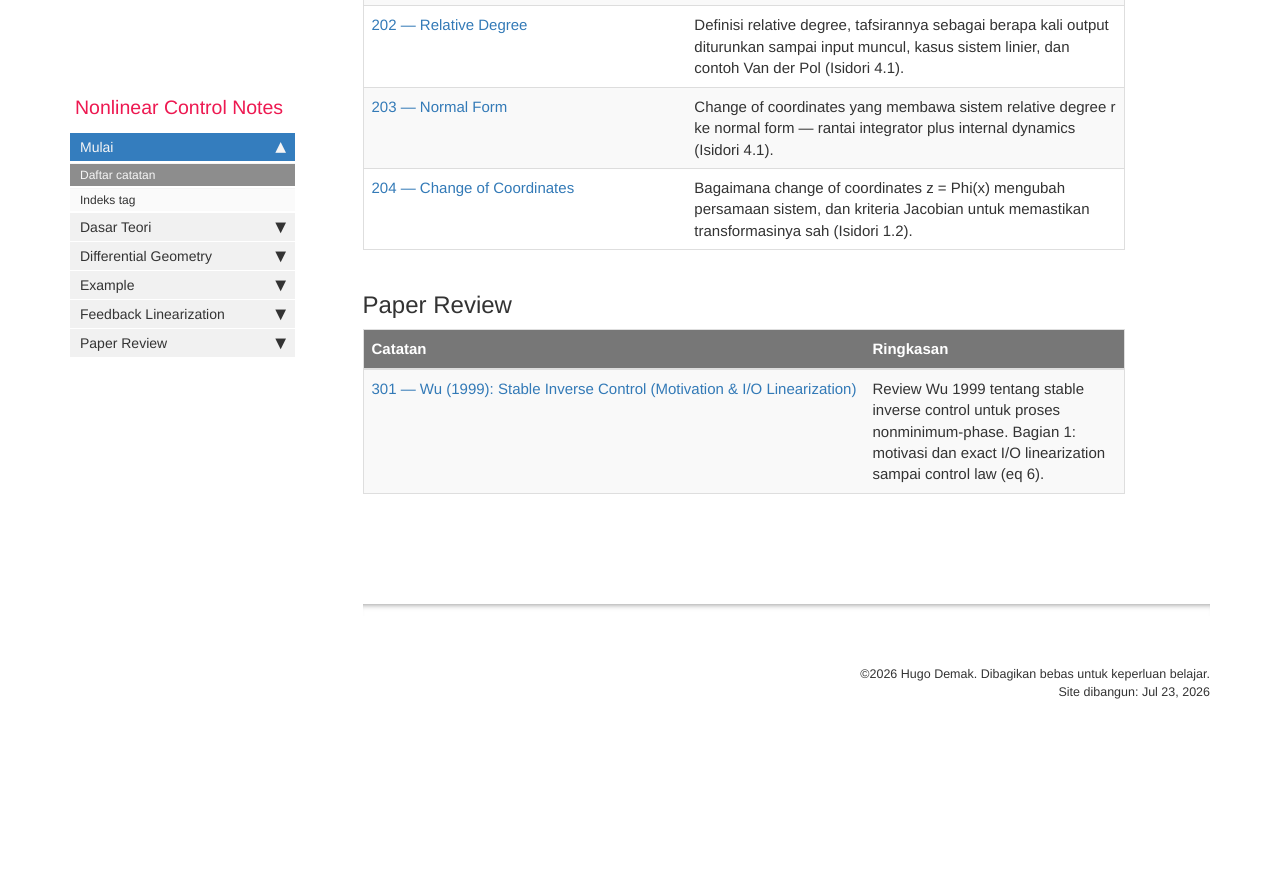
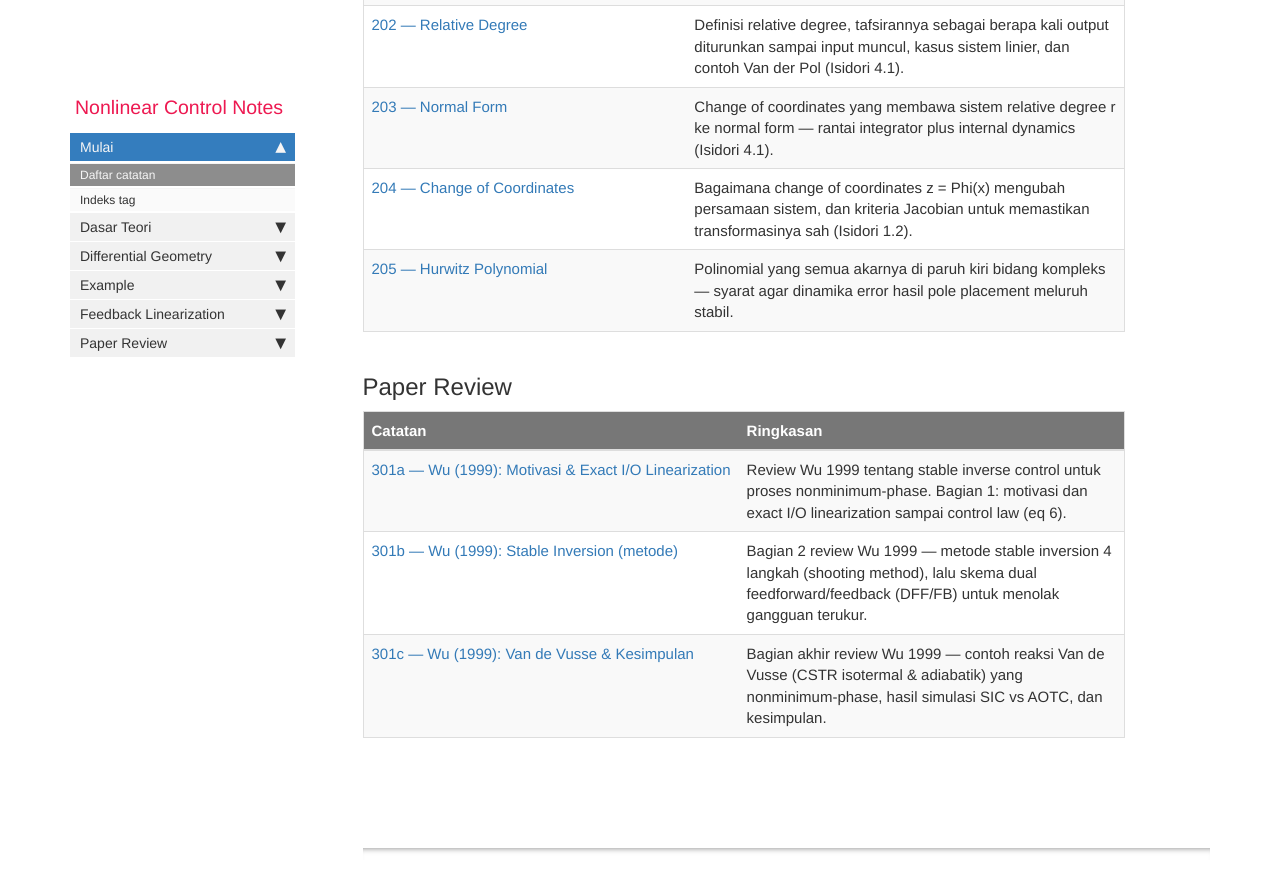
Before and after one commit to Pekosann/nonlinear-control-notes, a Jekyll site: the page built from index.md, in a window 1280 px wide and 900 px high, scrolled down 1621 px. Shown: the top 891 px of the window. Built offline with Jekyll 4.4.1, drawn with Linux system fonts in a browser that asks for light colours; comment, search, counter and statistics services are not loaded; before the commit the page ends 2372 px from its top, so only the background shows below that; some of the changed lines change nothing that is shown.

Commit message:
Complete Wu (1999) review; renumber to 301a/b/c; add note 205 (Hurwitz)
- Finish the paper: 301b (stable inversion method - error system, 4-step
  shooting procedure, Theorems 1-3, DFF/FB disturbance rejection) and 301c
  (Van de Vusse isothermal & adiabatic CSTR examples, results, conclusions).
- Renumber the three Wu parts 301 -> 301a/301b/301c so 301x = one paper and
  302 stays free for the next journal, per request. All cross-links updated.
- Add 205 Hurwitz polynomial (roots in open LHP <=> error decays; necessary
  positive-coefficient test; Routh-Hurwitz table for n<=3); 301a links to it.
- Fix a kramdown gotcha: a literal '|' inside inline math in a prose line is
  read as a GFM table-cell separator and shatters the math span (was breaking
  301b's Jacobian expression). Rewrote without the bar.
- All equations read off rendered page images (scanned ligatures unreliable).

```diff
--- a/_data/sidebars/notes_sidebar.yml
+++ b/_data/sidebars/notes_sidebar.yml
@@ -96,10 +96,22 @@
       url: /204-change-of-coordinates.html
       output: web
 
+    - title: 205 — Hurwitz Polynomial
+      url: /205-hurwitz-polynomial.html
+      output: web
+
   - title: Paper Review
     output: web
     folderitems:
 
-    - title: "301 — Wu (1999): Stable Inverse Control (Motivation & I/O Linearization)"
-      url: /301-wu-1999-stable-inverse-control.html
+    - title: "301a — Wu (1999): Motivasi & Exact I/O Linearization"
+      url: /301a-wu-1999-motivasi.html
       output: web
+
+    - title: "301b — Wu (1999): Stable Inversion (metode)"
+      url: /301b-wu-1999-stable-inversion.html
+      output: web
+
+    - title: "301c — Wu (1999): Van de Vusse & Kesimpulan"
+      url: /301c-wu-1999-van-de-vusse.html
+      output: web
--- /dev/null
+++ b/notes/205-hurwitz-polynomial.md
@@ -0,0 +1,55 @@
+---
+title: 205 — Hurwitz Polynomial
+section: Feedback Linearization
+tags: [feedback-linearization]
+summary: Polinomial yang semua akarnya di paruh kiri bidang kompleks — syarat agar dinamika error hasil pole placement meluruh stabil.
+permalink: /205-hurwitz-polynomial.html
+folder: notes
+last_updated: Jul 23, 2026
+---
+
+Di langkah *pole placement* pada [feedback linearization](201-feedback-linearization-konsep.html), gain $k_i$ dipilih supaya sebuah polinomial karakteristik jadi **Hurwitz**. Halaman ini menjelaskan artinya.
+
+## Definisi
+
+Sebuah polinomial
+
+$$
+p(s) = s^n + a_{n-1}s^{n-1} + \dots + a_1 s + a_0
+$$
+
+disebut **Hurwitz** (atau *stabil*) kalau **semua akarnya punya bagian real negatif tegas** — yaitu semua akar berada di **paruh kiri terbuka** bidang kompleks ($\operatorname{Re}(s) < 0$).
+
+## Kenapa penting
+
+Setelah feedback linearization, dinamika error $e = y - y_d$ menjadi persamaan diferensial **linier** dengan polinomial karakteristik $p(s)$:
+
+$$
+e^{(n)} + a_{n-1}e^{(n-1)} + \dots + a_1 \dot{e} + a_0 e = 0
+$$
+
+Solusinya berupa kombinasi $e^{\lambda_i t}$ dengan $\lambda_i$ akar-akar $p(s)$. Jadi:
+
+$$
+p(s) \text{ Hurwitz} \iff e(t) \to 0 \text{ secara eksponensial}
+$$
+
+Kalau ada satu akar saja dengan $\operatorname{Re}(\lambda) \geq 0$, error tidak meluruh — trackingnya gagal. Itulah kenapa syarat Hurwitz muncul di [201 — Feedback Linearization: Konsep Intuitif](201-feedback-linearization-konsep.html) dan di control law [Wu (eq 13)](301a-wu-1999-motivasi.html).
+
+## Syarat perlu: semua koefisien positif
+
+Syarat **perlu** (tapi belum tentu cukup) agar $p(s)$ Hurwitz: semua koefisien $a_i > 0$ (bertanda sama). Kalau ada koefisien nol atau berlawanan tanda, pasti **bukan** Hurwitz. Untuk $n \leq 2$ syarat ini sekaligus cukup; untuk $n \geq 3$ belum tentu.
+
+## Kriteria Routh–Hurwitz
+
+Untuk mengecek tanpa menghitung akar, dipakai **kriteria Routh–Hurwitz** [@seborg]: $p(s)$ Hurwitz jika dan hanya jika semua elemen kolom pertama *array Routh* bertanda sama (positif). Kasus kecil yang sering dipakai:
+
+| Orde | $p(s)$ | Syarat Hurwitz |
+|---|---|---|
+| $n=1$ | $s + a_0$ | $a_0 > 0$ |
+| $n=2$ | $s^2 + a_1 s + a_0$ | $a_1 > 0,\; a_0 > 0$ |
+| $n=3$ | $s^3 + a_2 s^2 + a_1 s + a_0$ | $a_2, a_1, a_0 > 0$ dan $a_2 a_1 > a_0$ |
+
+## Kaitan dengan pole placement
+
+Di feedback linearization, setelah nonlinieritas dibatalkan, kita bebas menaruh akar-akar $p(s)$ di mana saja lewat gain $k_i$. Menaruhnya di paruh kiri (membuat $p$ Hurwitz) memberi dinamika error yang stabil. Makin jauh ke kiri akarnya, makin cepat error meluruh — tapi butuh usaha kendali lebih besar. Ini pertukaran (*trade-off*) baku dalam desain.
--- a/notes/301-wu-1999-stable-inverse-control.md
+++ b/notes/301a-wu-1999-motivasi.md
@@ -1,9 +1,9 @@
 ---
-title: "301 — Wu (1999): Stable Inverse Control (Motivation & I/O Linearization)"
+title: "301a — Wu (1999): Motivasi & Exact I/O Linearization"
 section: Paper Review
 tags: [paper-review, feedback-linearization]
 summary: "Review Wu 1999 tentang stable inverse control untuk proses nonminimum-phase. Bagian 1: motivasi dan exact I/O linearization sampai control law (eq 6)."
-permalink: /301-wu-1999-stable-inverse-control.html
+permalink: /301a-wu-1999-motivasi.html
 folder: notes
 last_updated: Jul 23, 2026
 ---
@@ -92,8 +92,36 @@
 
 bisa melinierkan peta I/O sistem. Ini persis hukum feedback linearization di [201 — Feedback Linearization: Konsep Intuitif](201-feedback-linearization-konsep.html) — membatalkan $L_f^r h$ (drift output) lalu membagi dengan $L_g L_f^{r-1}h$ (koefisien input, yaitu $a(z)$ di [203 — Normal Form](203-normal-form.html)). Substitusi eq 6 ke $\dot{\xi}_r$ memberi $\dot{\xi}_r = v$, jadi rantai integrator murni dari $v$ ke $y$.
 
-**Tapi ada masalah kalau nonminimum-phase.** Kalau internal dynamics (5) tidak stabil, feedback linearization ini **gagal**: mode tak teramati yang tak stabil tetap ada. Jadi exact I/O linearization **tidak bisa dicapai** untuk sistem nonlinier nonminimum-phase, karena skema linearisasi malah menghasilkan hukum kendali dengan inversi tak stabil. Inilah persoalan yang mau diselesaikan Wu di bagian-bagian berikutnya.
+**Tapi ada masalah kalau nonminimum-phase.** Kalau internal dynamics (5) tidak stabil, feedback linearization ini **gagal**: mode tak teramati yang tak stabil tetap ada. Jadi exact I/O linearization **tidak bisa dicapai** untuk sistem nonlinier nonminimum-phase, karena skema linearisasi malah menghasilkan hukum kendali dengan inversi tak stabil. Inilah persoalan yang mau diselesaikan Wu.
+
+## §1.2 Approximate output tracking control (AOTC)
+
+Sebelum metodenya sendiri, Wu meninjau pendekatan yang sudah ada: *approximate output tracking control* dari Hauser et al. — perluasan feedback linearization untuk sistem yang **sedikit** nonminimum-phase, dengan cara *approximate* I/O linearization.
+
+Idenya: cari relative degree konstan baru $\rho$ dengan $r < \rho < \infty$, lalu pakai change of coordinates baru (eq 7):
+
+$$
+(\tilde{\xi}^T, \tilde{\eta}^T)^T = \varpi(x) = \bigl(h(x),\; L_f h(x),\; \dots,\; L_f^{\rho-1}h(x),\; \tilde{\eta}_1(x),\; \dots,\; \tilde{\eta}_{n-\rho}(x)\bigr)^T \tag{7}
+$$
+
+dengan $L_g \tilde{\eta}_i(x) = 0$ (eq 8). Suku-suku nonlinier $L_g L_f^{r-1}h, \dots, L_g L_f^{\rho-2}h$ dianggap **kecil**, yaitu $|L_g L_f^i h(x)| = |\omega_i(x)| < 1$. Kalau suku-suku ini nol, sistemnya persis ekuivalen minimum-phase; sistem disebut *slightly* nonminimum-phase kalau efek nonlinieritas ini cukup kecil (eq 10).
+
+Control law aproksimasinya (eq 11):
+
+$$
+u = \frac{v - L_f^{\rho} h(x)}{L_g L_f^{\rho-1}h(x)} \tag{11}
+$$
+
+Untuk tracking trajektori $y_d$, pilih $v$ (eq 12):
+
+$$
+v = y_d^{(\rho)} - \sum_{i=1}^{\rho} k_i\bigl(L_f^{i-1}h(x) - y_d^{(i-1)}\bigr) \tag{12}
+$$
+
+dengan $k_i > 0$ dipilih supaya polinomial $s^{\rho} + k_{\rho}s^{\rho-1} + \dots + k_1$ Hurwitz (eq 13) — sama polanya dengan pole placement di [201 — Feedback Linearization: Konsep Intuitif](201-feedback-linearization-konsep.html).
+
+**Remark 1** [@weiwu1999]. *...the so-called approximate output tracking control for nonminimum-phase process would be lack of robustness against disturbances.* Inilah kelemahan yang mendorong Wu mengembangkan **stable inversion**.
 
 ---
 
-*Bersambung: §1.2 (approximate output tracking control) dan seterusnya.*
+*Lanjut ke [§2 — Stable Inverse Control](301b-wu-1999-stable-inversion.html) (metode utama paper).*
--- /dev/null
+++ b/notes/301b-wu-1999-stable-inversion.md
@@ -0,0 +1,81 @@
+---
+title: "301b — Wu (1999): Stable Inversion (metode)"
+section: Paper Review
+tags: [paper-review, feedback-linearization]
+summary: Bagian 2 review Wu 1999 — metode stable inversion 4 langkah (shooting method), lalu skema dual feedforward/feedback (DFF/FB) untuk menolak gangguan terukur.
+permalink: /301b-wu-1999-stable-inversion.html
+folder: notes
+last_updated: Jul 23, 2026
+---
+
+Lanjutan [301a — Wu (1999): Motivasi & Exact I/O Linearization](301a-wu-1999-motivasi.html). Bagian ini metode inti paper [@weiwu1999]: **stable inversion** untuk sistem nonminimum-phase, lalu perluasannya untuk menolak gangguan (**DFF/FB**).
+
+## Sistem galat (error system)
+
+Wu bekerja dengan sistem dalam bentuk deviasi, digeser supaya kesetimbangannya di origin. $f_0, g_0, h_0$ adalah $f, g, h$ dalam bentuk galat, dengan $f_0(0) = 0$. Ditinjau *perturbed error system* (eq 14):
+
+$$
+\dot{x} = f_0(x) + g_0(x)u, \qquad e = h_0(x), \qquad x(0) = 0
+$$
+
+dengan $e = y - y_d$ *tracking error*, dan $\omega(\cdot) \in \mathbb{R}^p$ gangguan ($\omega(0) = 0$).
+
+Untuk melacak $y_d$ secara persis (kasus $\omega = 0$), dipakai kendali berbasis inversi (Devasia et al., eq 15):
+
+$$
+u(t) = u_d(t) + K\bigl(x_d(t) - x(t)\bigr) \tag{15}
+$$
+
+dengan $(u_d, x_d)$ pasangan trajektori input–state yang diinginkan, dan $K \in \mathbb{R}^{1 \times n}$ gain penstabil. **Masalah stable inversion**: temukan $u_d(t)$ dan $x_d(t)$ yang **terbatas** (bounded) sedemikian model galat terpenuhi, $y = y_d$ sepanjang waktu, dan $u_d, x_d \to 0$ saat $t \to \pm\infty$ (eq 16).
+
+## §2.1 Prosedur stable inversion (4 langkah)
+
+Kuncinya bukan menyelesaikan *initial-value problem* biasa, melainkan **two-point boundary value problem** — dari situlah trajektori yang stabil didapat.
+
+**Assumption 1** (eq 19) — suku nonlinier $F(\cdot, \cdot)$ *locally Lipschitz* di sekitar origin (ada konstanta $l_1, l_2 > 0$ dan matriks $A = \partial F/\partial x$ dievaluasi di $(0,0)$). **Theorem 1** [@weiwu1999]: kalau pertumbuhan $F$ memenuhi Lipschitz (19) dan $y_d$ terbatas, maka untuk $l_1, l_2$ cukup kecil, $u_d(t) \to 0$, $x_d(t) \to 0$ saat $t \to +\infty$, dan ada solusi tunggal.
+
+Prosedurnya:
+
+- **Step 1** — pastikan relative degree $r$ terdefinisi baik: $L_{g_0}L_{f_0}^{r-1}h_0(x) \neq 0$ (eq 21).
+- **Step 2** — definisikan koordinat $\bar{\xi}_i = L_{f_0}^{i-1}h_0(x)$ (eq 22); sistem jadi bentuk [normal form](203-normal-form.html) (eq 23). Feedback law (eq 24):
+$$
+u = \bigl(L_{g_0}L_{f_0}^{r-1}h_0(x)\bigr)^{-1}\bigl[v - L_{f_0}^r h_0(x)\bigr] \equiv \alpha(\bar{\xi}, \bar{\eta}, v)
+$$
+memberi hubungan I/O linier $y^{(r)} = v$ (eq 25). Pilih $v = y_d^{(r)}$ (eq 26), sehingga internal dynamics tereduksi jadi (eq 27) $\dot{\bar{\eta}} = s_0(\bar{\xi}_d, \bar{\eta}, y_d^{(r)})$, $\bar{\eta}(+\infty) = 0$.
+- **Step 3** — cari trajektori kausal $\bar{\eta}_d(\cdot)$ dengan menyelesaikan BVP (27) memakai syarat batas hampiran $x(T) = 0$, $T$ cukup besar. Wu memakai **shooting method** (paket IMSL) atau trial-and-error dengan interpolasi linier.
+- **Step 4** — trajektori state asli dari inversi $\bar{\varpi}^{-1}$ (eq 28) $x_d = \bar{\varpi}(\bar{\xi}_d, \bar{\eta}_d)$, dan input feedforward yang diinginkan (eq 29) $u_d = \alpha(\bar{\xi}_d, \bar{\eta}_d, y_d^{(r)})$.
+
+Skema lengkapnya (**stable inverse control, SIC**) berupa *stable inversion* menghasilkan $u_d$, lalu $u = u_d + K(x_d - x)$ (Fig. 1 di paper). Kalau origin sistemnya stabil, $K = 0$ boleh — jadi kendali *output feedback* murni.
+
+> **Remark 3** [@weiwu1999]. *We utilize the constructive iteration on the basis of the shooting method to replace the contraction mapping for the Picard-like process.* Inilah bedanya dengan Devasia et al.: shooting method menggantikan iterasi Picard yang noncausal, jadi tak perlu *preactuation*.
+
+## §2.2 Penolakan gangguan (DFF/FB)
+
+Karena SIC "murni" dihasilkan dari model matematis semata, gangguan kecil pun bisa merusak tracking. Wu memperluasnya. Tinjau sistem terganggu (eq 30):
+
+$$
+\dot{x} = f_0(x) + g_0(x)u + \omega(t) = F_d(x, u, \omega), \qquad x(+\infty) = 0 \tag{30}
+$$
+
+**Theorem 2** [@weiwu1999] menjamin: untuk perturbasi konstan yang cukup kecil, tracking error tetap terbatas.
+
+Andaikan gangguan $\omega(t)$ **terukur dan hanya muncul di ruang input** (*matched disturbance*), yaitu (eq 33) $L_\omega L_{f_0}^{i-1}h_0(x) = 0$ untuk $i = 1, \dots, r-1$. Maka sintesis feedforward/feedback (eq 35):
+
+$$
+u = \bigl(L_{g_0}L_{f_0}^{r-1}h_0\bigr)^{-1}\bigl[v - L_{f_0}^r h_0\bigr] - \bigl(L_{g_0}L_{f_0}^{r-1}h_0\bigr) \equiv \beta(\bar{\xi}, \bar{\eta}, v, \omega)
+$$
+
+Input feedforward yang diinginkan jadi (eq 38) $u_d = \beta(\bar{\xi}_d, \bar{\eta}_d, y_d^{(r)}, \omega)$. **Theorem 3** [@weiwu1999]: kalau matched disturbance (33) terukur dan konstantanya cukup kecil, ada solusi tunggal dan tracking asimptotik tercapai.
+
+Rancangan ini disebut **dual feedforward/feedback (DFF/FB)**: menggabungkan feedforward gangguan terukur dengan feedforward trajektori yang diinginkan, plus feedback penstabil $K(x_d - x)$ (Fig. 2 di paper). Untuk proses kimia, matched disturbance ini bisa berupa gangguan laju alir umpan.
+
+## Ringkasan tiga skema
+
+| Skema | Untuk | Kendali |
+|---|---|---|
+| I/O linearization (§1.1) | minimum-phase | eq 6 — gagal kalau NMP |
+| AOTC (§1.2) | *slightly* NMP | eq 11 — kurang robust ke gangguan |
+| **SIC** (§2.1) | NMP "murni" | $u = u_d + K(x_d - x)$, $u_d$ dari shooting |
+| **DFF/FB** (§2.2) | NMP + gangguan terukur | tambah feedforward gangguan (eq 35, 38) |
+
+Penerapan ke reaksi Van de Vusse ada di [§3](301c-wu-1999-van-de-vusse.html).
--- /dev/null
+++ b/notes/301c-wu-1999-van-de-vusse.md
@@ -0,0 +1,71 @@
+---
+title: "301c — Wu (1999): Van de Vusse & Kesimpulan"
+section: Paper Review
+tags: [paper-review, cstr]
+summary: "Bagian akhir review Wu 1999 — contoh reaksi Van de Vusse (CSTR isotermal & adiabatik) yang nonminimum-phase, hasil simulasi SIC vs AOTC, dan kesimpulan."
+permalink: /301c-wu-1999-van-de-vusse.html
+folder: notes
+last_updated: Jul 23, 2026
+---
+
+Bagian akhir review [@weiwu1999], lanjutan [301b — Wu (1999): Stable Inversion (metode)](301b-wu-1999-stable-inversion.html). Di sini metodenya diuji pada reaksi **Van de Vusse** — contoh klasik CSTR nonminimum-phase.
+
+## §3.1 CSTR isotermal
+
+Reaksi Van de Vusse seri/paralel ($A \to B \to C$, $2A \to D$) di CSTR isotermal (eq 41):
+
+$$
+\begin{aligned}
+\dot{C}_A &= -k_1 C_A - k_3 C_A^2 + \frac{F}{V_r}(C_{Af} - C_A) \\
+\dot{C}_B &= k_1 C_A - k_2 C_B - \frac{F}{V_r}C_B
+\end{aligned}
+\tag{41}
+$$
+
+dengan $F$ laju alir umpan, $V_r$ volume reaktor, $C_A, C_B$ konsentrasi reaktan dan intermediate, $C_{Af} = 10$ kmol m⁻³ konsentrasi umpan. Konstanta laju $k_1 = 0.05$ h⁻¹, $k_2 = 0.1$ h⁻¹, $k_3 = 0.01$ (kmol h)⁻¹. **Output** $C_B$ dikendalikan dengan memanipulasi *dilution rate* $F/V_r$.
+
+Pada $(F/V_r)_s = 0.1$ titik kesetimbangannya $(C_A^s, C_B^s) = (2.49, 0.622)$. Dengan variabel geser $x_1 = C_A - C_A^s$, $x_2 = C_B - C_B^s$, $u = (F/V_r) - (F/V_r)_s$, sistem jadi bentuk (eq 42) dengan origin sebagai titik operasi.
+
+Output $x_2$ melacak trajektori (eq 43):
+
+$$
+y_d(t) = \begin{cases} a(1 - \cos t) & a > 0,\; t \in [0, 2\pi] \\ 0 & \text{lainnya} \end{cases}
+\tag{43}
+$$
+
+**Relative degree = 1** ($\dot{y} = \dot{x}_2 = \dot{y}_d$). Control law I/O linearization (eq 44), dengan internal dynamics lewat transformasi $\eta = x_1$ (eq 45).
+
+**Sifat nonminimum-phase.** Untuk $a \geq 0.02$, dinamika $\eta$ **tak stabil** dan input $u$ jadi tak terbatas (Fig. 3). Jadi reaktor ini nonminimum-phase begitu amplitudo sinyal tracking melebihi 0.02 — bukan sekadar *slightly* NMP, sehingga [AOTC](301a-wu-1999-motivasi.html) tak memadai.
+
+**Hasil.** Dengan [stable inversion](301b-wu-1999-stable-inversion.html), initial estimate $(x_1(0), x_2(0)) = (0.7564, 0)$ dari shooting method memberi tracking eksak (Fig. 4). Dibandingkan AOTC (dengan $\rho = 2$, eq 48), **SIC memberi tracking lebih baik dan gerak kendali lebih mulus** (Fig. 5). Untuk gangguan konsentrasi umpan $C_{Af}(1 + d(t))$, skema DFF/FB berhasil mengompensasi gangguan step $\pm 50\%$ secara asimptotik, sementara I/O linearization biasa gagal bahkan pada $d = 10\%$ (Fig. 6–7).
+
+## §3.2 CSTR adiabatik
+
+Contoh kedua: Van de Vusse di CSTR adiabatik (3 state, dengan temperatur $x_3$), eq 49:
+
+$$
+\begin{aligned}
+\dot{x}_1 &= \kappa_1(x_3)(x_1 + C_A^s) - \kappa_3(x_3)(x_1 + C_A^s)^2 + [u + (F/V_r)_s](C_{Af} - x_1 - C_A^s) \\
+\dot{x}_2 &= \kappa_1(x_3)(x_1 + C_A^s) - \kappa_2(x_3)(x_2 + C_B^s) - [u + (F/V_r)_s](x_2 + C_B^s) \\
+\dot{x}_3 &= (\rho_0 c_p)^{-1}\bigl[-\delta H_1 \kappa_1(x_3)(x_1 + C_A^s) - \Delta H_2 \kappa_2(x_3)(x_2 + C_B^s) \\
+&\qquad - \Delta H_3 \kappa_3(x_3)(x_1 + C_A^s)^2\bigr] + [u + (F/V_r)_s](T_f - x_3 - T_s)
+\end{aligned}
+\tag{49}
+$$
+
+dengan $\kappa_i(x_3) = k_{i0}\exp(-E_i / R(x_3 + T_s))$, dan parameter di Tabel 1 (misalnya $\Delta H_1 = -5$, $\Delta H_2 = -15$, $\Delta H_3 = -20$, $T_f = 100$). Kesetimbangan stabil $(C_A^s, C_B^s, T_s) = (2.499, 0.624, 240.659)$.
+
+Lagi-lagi **relative degree = 1** dan **nonminimum-phase** untuk $a \geq 0.02$ ($\eta_1, \eta_2$ tak stabil, Fig. 8). Dengan stable inversion, initial estimate $(x_1(0), x_2(0), x_3(0)) = (0.7449, 0, -14.5631)$ memberi tracking eksak (Fig. 9). **SIC lebih memuaskan daripada AOTC**; AOTC dengan $k = 0$ malah tak stabil karena galat aproksimasi (Fig. 10). DFF/FB kembali menolak gangguan $+50\%$ (Fig. 11).
+
+## §4 Kesimpulan
+
+Poin-poin penutup [@weiwu1999]:
+
+- Studi ini dimotivasi keterbatasan I/O linearization — butuh *stable inversion* dan *state feedback*.
+- Di bawah asumsi *trackability* dan pembatasan ruang input, skema feedforward dari stable inversion menstabilkan sistem closed-loop. **Kuncinya**: menetapkan ulang kondisi awal dari dinamika tak stabil lewat **shooting method**.
+- Karena SIC "murni" rusak oleh perturbasi, skema **DFF/FB** dirancang untuk menolak gangguan terukur sambil menjamin kestabilan closed-loop.
+- Keunggulan atas metode lain: **(1)** pengendalinya bisa jadi *output feedback* kalau sistem open-loop stabil; **(2)** dengan info trajektori diinginkan dan gangguan konstan, tracking dan gerak kendali bagus, dengan *no-offset*.
+
+## Catatan penutup review
+
+Benang merahnya untuk catatan kita: paper ini berdiri di atas fondasi [relative degree](202-relative-degree.html) dan [normal form](203-normal-form.html), lalu menyerang titik lemah [feedback linearization](201-feedback-linearization-konsep.html) — yaitu *internal dynamics* yang tak stabil pada sistem nonminimum-phase. Solusinya bukan mengubah hukum kendali aljabar (eq 6 tetap dipakai), melainkan **cara mencari trajektori referensi**: lewat BVP + shooting method, bukan integrasi maju biasa.
```
